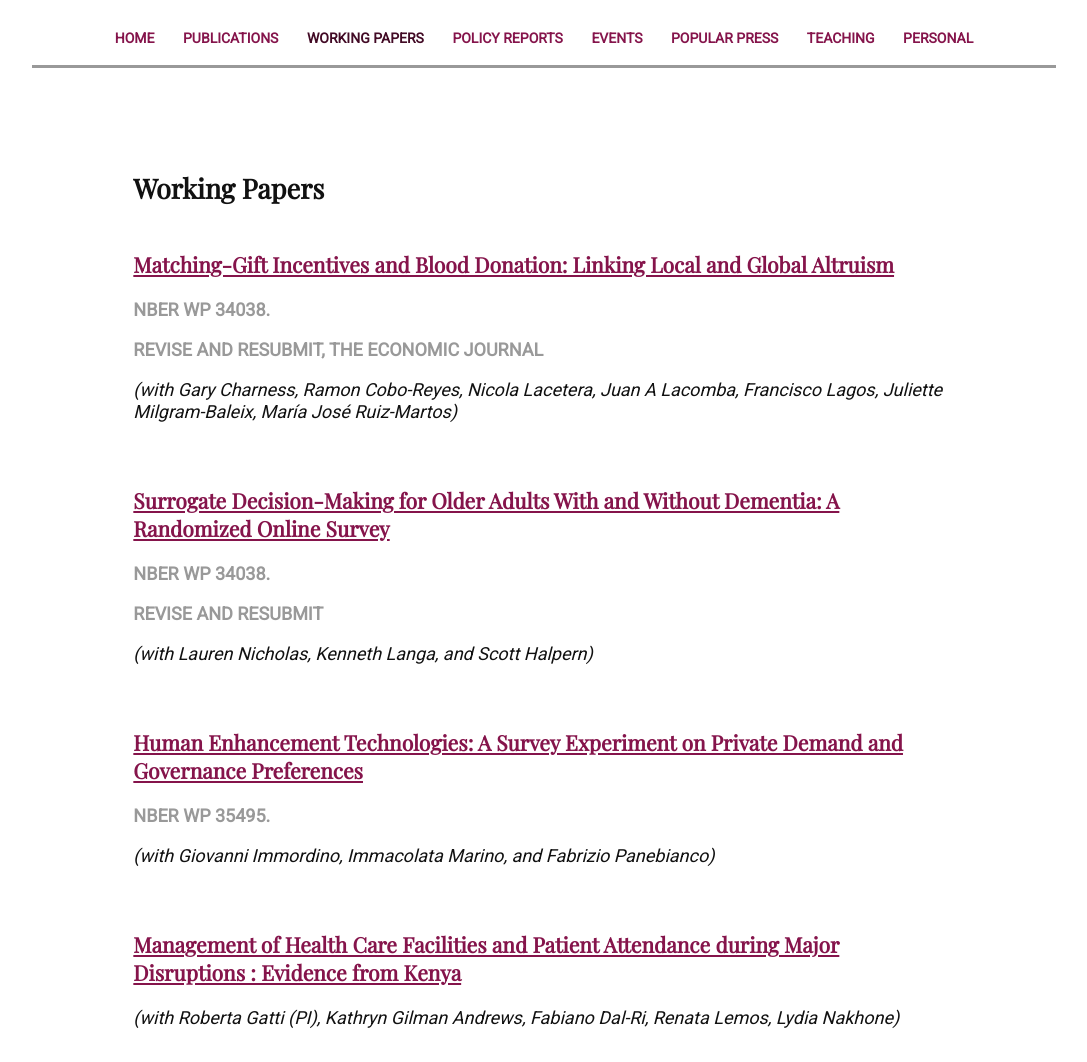
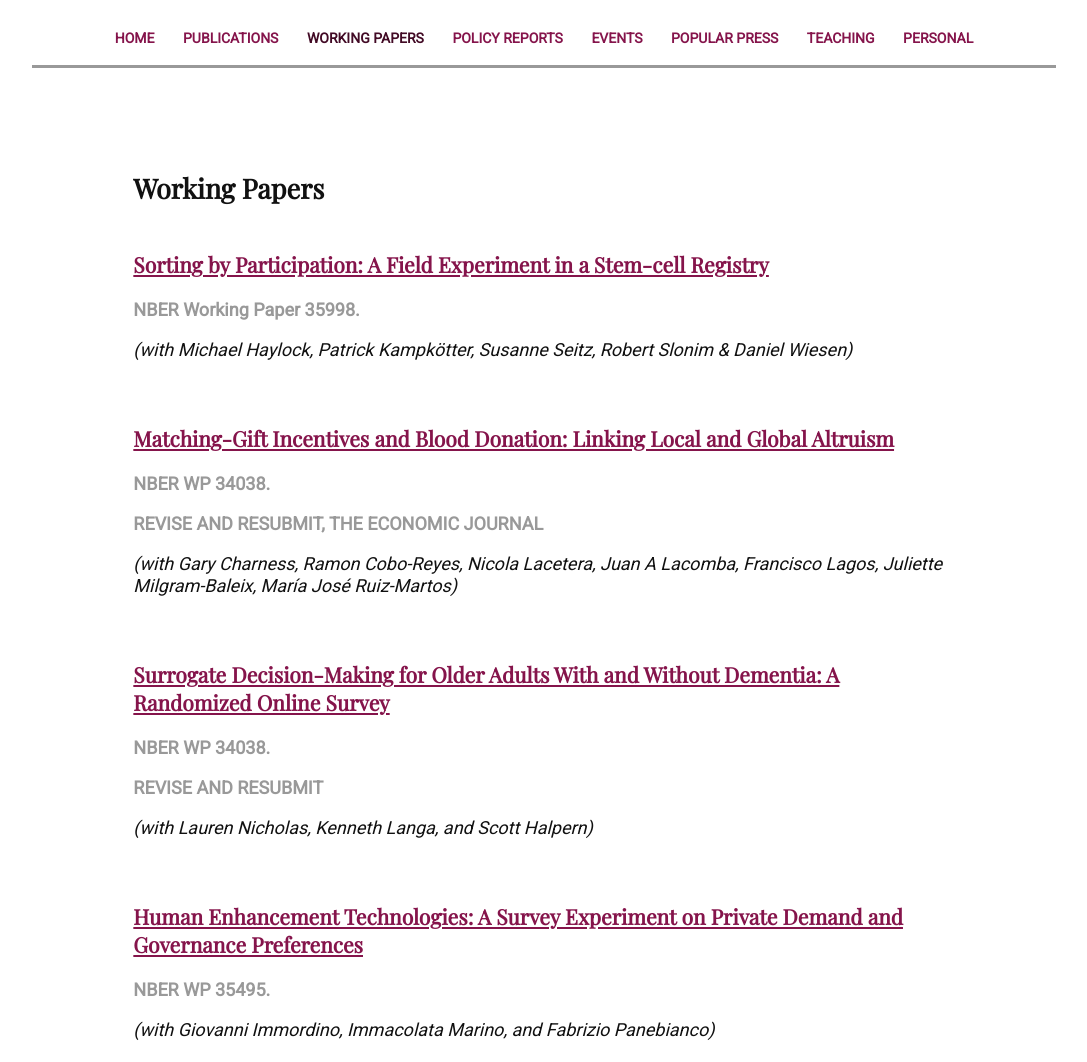
Before and after one commit to mariomacis/mariomacis.github.io, a plain HTML site: page working_papers.html in a window 1280 px wide. Shown: the top 1062 px of the page, without its empty margins (96-1183 px from the left). Drawn offline with nearby package versions, Linux system fonts and the light colour scheme; a web font is replaced by a local one.

Commit message:
Update working_papers.html

```diff
--- a/working_papers.html
+++ b/working_papers.html
@@ -79,6 +79,25 @@
             <div class="col-xs-12 col-md-10 offset-md-1">
                 <h2 class="research-section">Working Papers</h2>
             </div>
+
+
+
+
+
+
+
+                  <div class="research-item col-xs-12 col-md-10 offset-md-1">
+                    <h3>
+                        <a href="https://www.nber.org/papers/w35998">
+                        Sorting by Participation: A Field Experiment in a Stem-cell Registry
+                   </a>
+                    </h3>
+                  <p class="research-journal">
+                    NBER Working Paper 35998.
+                    <p class="research-coauthors">
+                        (with Michael Haylock, Patrick Kampkötter, Susanne Seitz, Robert Slonim & Daniel Wiesen)
+                    </p>
+                </div>
 
 
 
```
